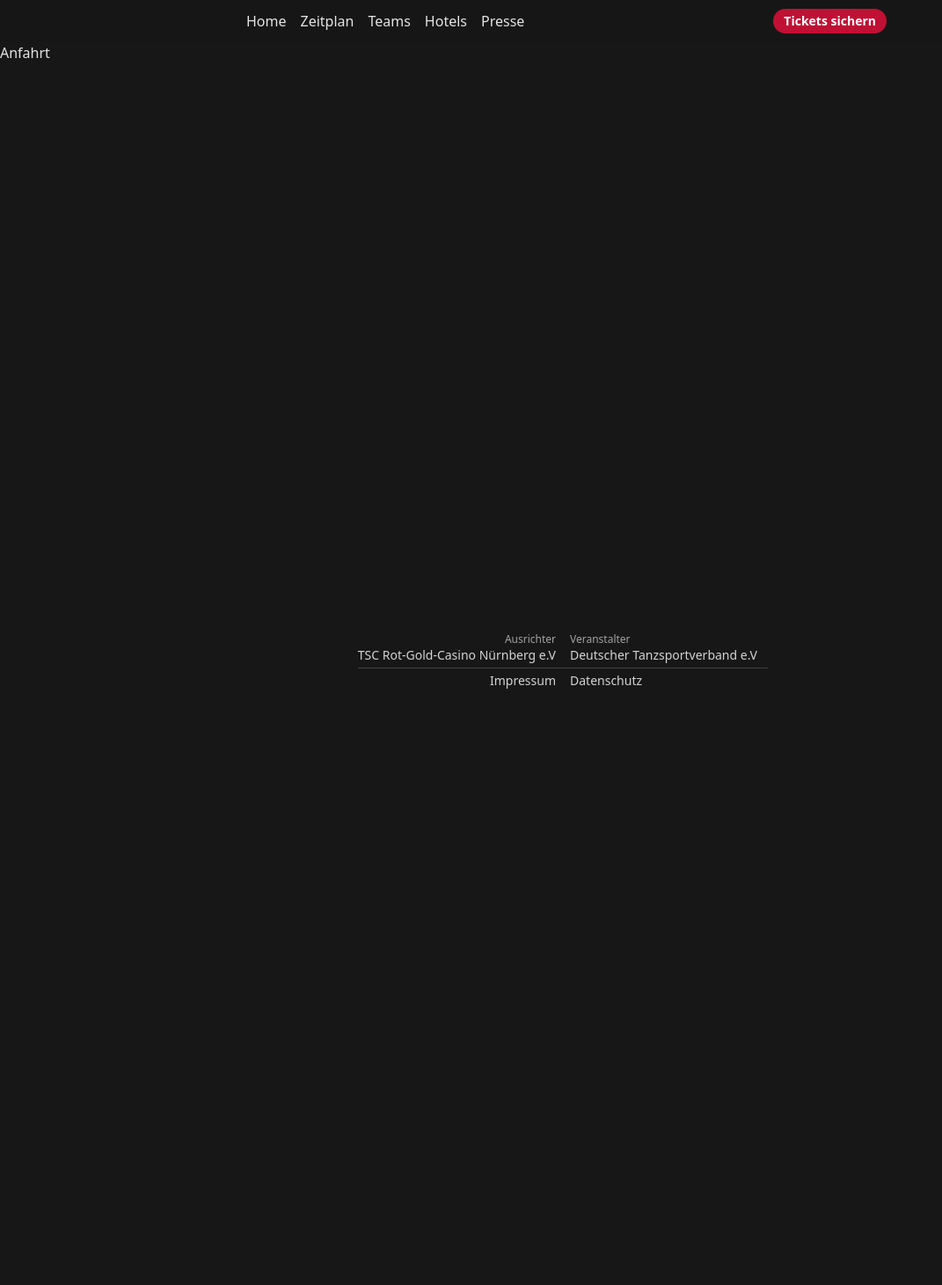
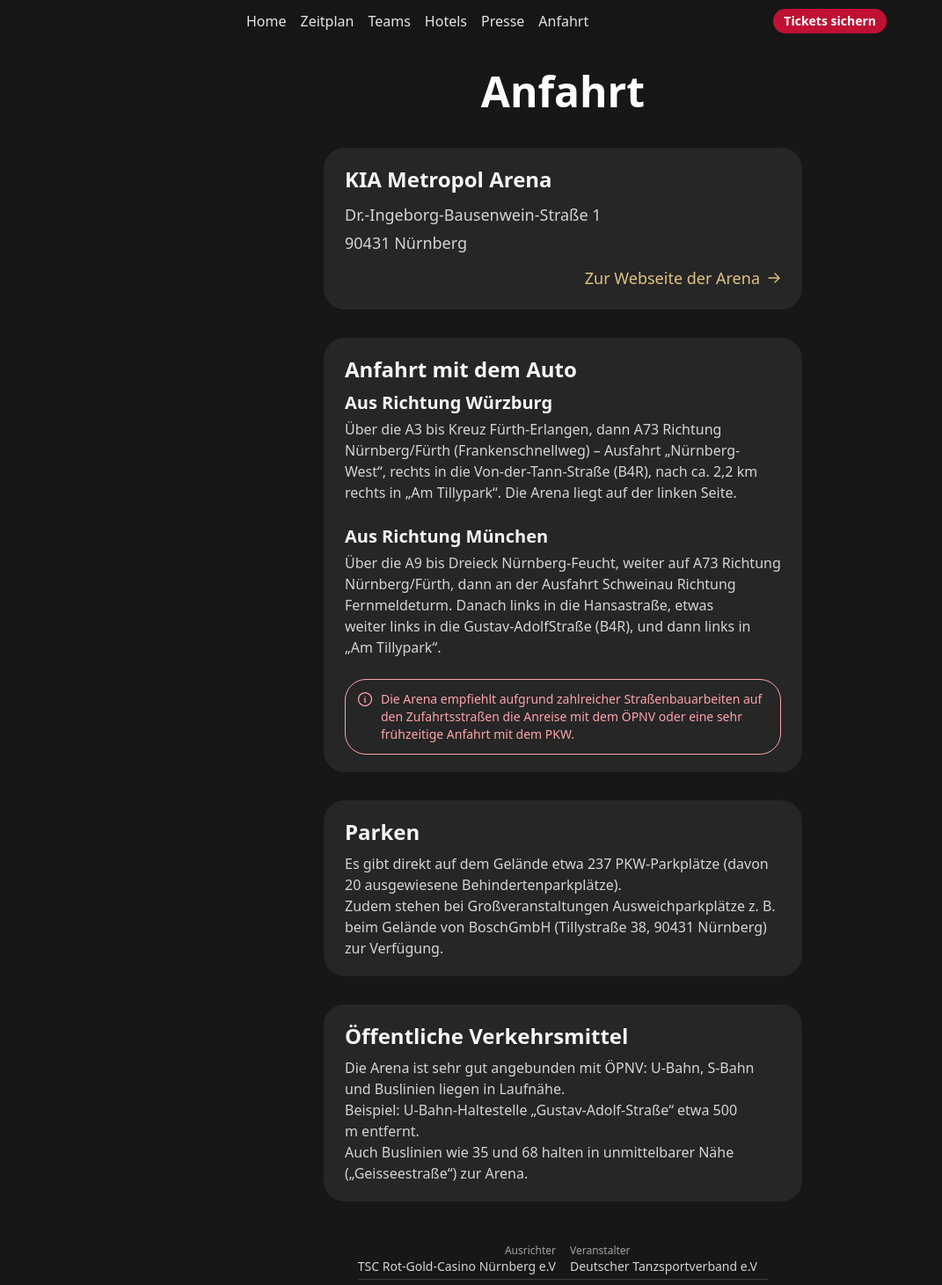
Before and after one commit to TSC-Rot-Gold-Casino-Nurnberg-e-V/dm-formationen, a Next.js app: page /anfahrt in a window 1280 px wide. Shown: the top 1461 px of the page at 88% size, without its empty margins (0-1071 px from the left). Before the commit the page ends 800 px from the top, so only its background shows below. Built offline with nearby package versions, Linux system fonts and the light colour scheme.

Commit message:
feat: add Anfahrt page with detailed directions and parking information, update navigation

```diff
--- a/app/anfahrt/page.tsx
+++ b/app/anfahrt/page.tsx
@@ -1,7 +1,93 @@
+import {
+  ArrowRightIcon,
+  InformationCircleIcon,
+} from "@heroicons/react/24/outline";
+import Link from "next/link";
+import type { Metadata } from "next";
+
+export const metadata: Metadata = {
+  title: "Anfahrt | Deutsche Meisterschaft der Formationen 2026",
+  description:
+    "Informationen zur Anfahrt zur Deutschen Meisterschaft der Formationen 2026",
+};
+
 export default function AnfahrtPage() {
   return (
-    <main>
-      <h1>Anfahrt</h1>
+    <main className="container !max-w-xl prose sm:prose-lg space-y-8 prose-invert prose-neutral mx-auto py-8">
+      <h1 className="text-center">Anfahrt</h1>
+      <section className="not-prose bg-base-800 rounded-3xl px-4 sm:px-6 py-3 sm:py-5">
+        <h2 className="mb-2 text-2xl font-semibold text-base-100">
+          KIA Metropol Arena
+        </h2>
+        <div>Dr.-Ingeborg-Bausenwein-Straße 1</div>
+        <div>90431 Nürnberg</div>
+        <Link
+          className="flex p-2 -m-2 ml-auto mt-0 w-fit items-center hover:text-primary-200 transition-colors text-primary-300 gap-2"
+          href="https://kia-metropol-arena.de"
+        >
+          <div>Zur Webseite der Arena</div>
+          <ArrowRightIcon className="size-4 stroke-2" />
+        </Link>
+      </section>
+      <section className="not-prose bg-base-800 rounded-3xl px-4 sm:px-6 py-3 sm:py-5">
+        <h2 className="mb-2 text-2xl font-semibold text-base-100">
+          Anfahrt mit dem Auto
+        </h2>
+        <h3 className="font-semibold text-xl text-base-100 mb-1">
+          Aus Richtung Würzburg
+        </h3>
+        <p className="text-base mb-6">
+          Über die A3 bis Kreuz Fürth-Erlangen, dann A73 Richtung Nürnberg/Fürth
+          (Frankenschnellweg) – Ausfahrt „Nürnberg-West“, rechts in die
+          Von-der-Tann-Straße (B4R), nach ca. 2,2 km rechts in „Am Tillypark“.
+          Die Arena liegt auf der linken Seite.
+        </p>
+        <h3 className="font-semibold text-xl text-base-100 mb-1">
+          Aus Richtung München
+        </h3>
+        <p className="text-base mb-6">
+          Über die A9 bis Dreieck Nürnberg-Feucht, weiter auf A73 Richtung
+          Nürnberg/Fürth, dann an der Ausfahrt Schweinau Richtung Fernmeldeturm.
+          Danach links in die Hansastraße, etwas weiter links in die
+          Gustav-AdolfStraße (B4R), und dann links in „Am Tillypark“.
+        </p>
+        <div className="not-prose border border-secondary-300 flex gap-2 rounded-3xl text-sm p-3 text-secondary-300">
+          <InformationCircleIcon className="size-5 shrink-0" />
+          <p>
+            Die Arena empfiehlt aufgrund zahlreicher Straßenbauarbeiten auf den
+            Zufahrtsstraßen die Anreise mit dem ÖPNV oder eine sehr frühzeitige
+            Anfahrt mit dem PKW.
+          </p>
+        </div>
+      </section>
+      <section className="not-prose bg-base-800 rounded-3xl px-4 sm:px-6 py-3 sm:py-5">
+        <h2 className="mb-2 text-2xl font-semibold text-base-100">Parken</h2>
+        <p className="text-base">
+          Es gibt direkt auf dem Gelände etwa 237 PKW-Parkplätze (davon 20
+          ausgewiesene Behindertenparkplätze).
+        </p>
+        <p className="text-base">
+          Zudem stehen bei Großveranstaltungen Ausweichparkplätze z. B. beim
+          Gelände von BoschGmbH (Tillystraße 38, 90431 Nürnberg) zur Verfügung.
+        </p>
+      </section>
+      <section className="not-prose bg-base-800 rounded-3xl px-4 sm:px-6 py-3 sm:py-5">
+        <h2 className="mb-2 text-2xl font-semibold text-base-100">
+          Öffentliche Verkehrsmittel
+        </h2>
+        <p className="text-base">
+          Die Arena ist sehr gut angebunden mit ÖPNV: U-Bahn, S-Bahn und
+          Buslinien liegen in Laufnähe.
+        </p>
+        <p className="text-base">
+          Beispiel: U-Bahn-Haltestelle „Gustav-Adolf-Straße“ etwa 500 m
+          entfernt.
+        </p>
+        <p className="text-base">
+          Auch Buslinien wie 35 und 68 halten in unmittelbarer Nähe
+          („Geisseestraße“) zur Arena.
+        </p>
+      </section>
     </main>
   );
 }
--- a/app/page.tsx
+++ b/app/page.tsx
@@ -78,9 +78,7 @@ export default function Home() {
             <div className="text-base">90431 Nürnberg</div>
           </div>
           <Link
-            // href="/anfahrt"
-            href="https://maps.app.goo.gl/CCD4LEHkXWQBdnfdA"
-            target="_blank"
+            href="/anfahrt"
             className="flex p-2 -m-2 ml-auto mt-0 w-fit items-center hover:text-primary-200 transition-colors text-primary-300 gap-2"
           >
             <div>Anfahrt planen</div>
--- a/components/Navigation.tsx
+++ b/components/Navigation.tsx
@@ -13,7 +13,7 @@ const NAV_ITEMS = [
   { href: "/hotels", label: "Hotels" },
   { href: "/presse", label: "Presse" },
   // { href: "/livestream", label: "Livestream" },
-  // { href: "/anfahrt", label: "Anfahrt" },
+  { href: "/anfahrt", label: "Anfahrt" },
 ];
 
 export const Navigation = () => {
```
